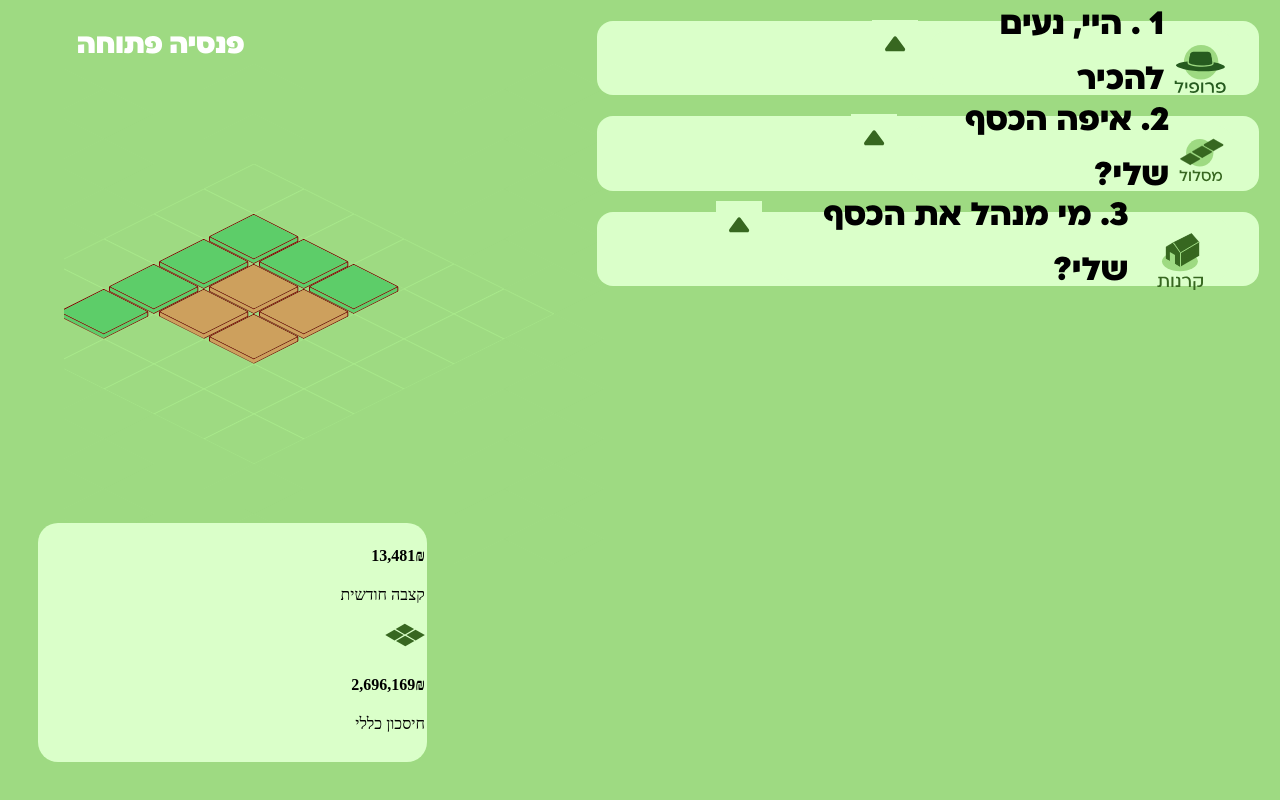
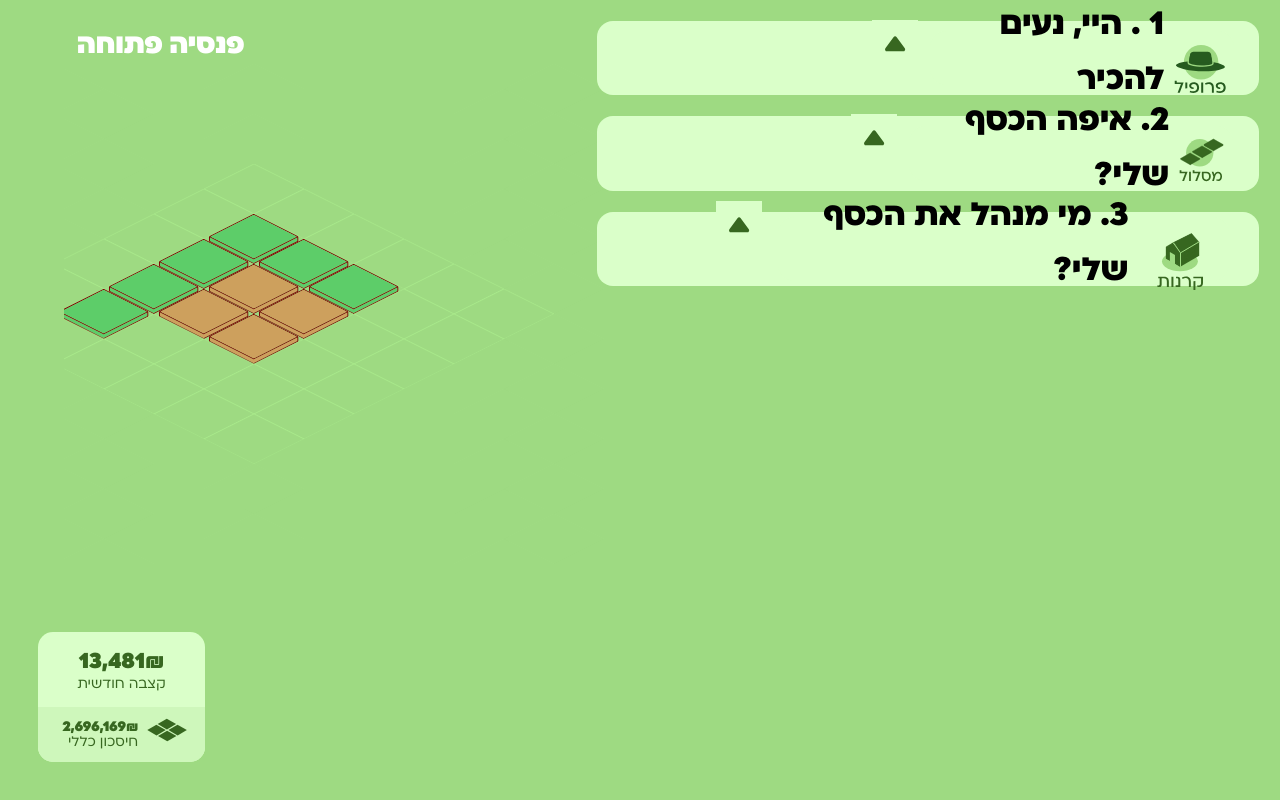
Before and after one commit to oferezr/open-pension, a Next.js app: page /simulator in a window 1280 px wide. Built offline with nearby package versions, Linux system fonts and the light colour scheme.

Commit message:
correct the changes of pred

```diff
--- a/globals.css
+++ b/globals.css
@@ -512,29 +512,52 @@ h1 a{
 /*Simulator output*/
 .pred-elements{
     background-color: var(--tertiary-color);
-    width: 30%;
-    padding: 0.2% 0.2% 1% 0.2%;
-    border-radius: 20px;
+    width: 13%;
+    /* padding: 0.2% 0.2% 1% 0.2%; */
+    border-radius: 15px;
     position: absolute;
     bottom: 0;
     left: 0;
     margin: 3%;
   }
-  .pred-elements .inner{
-    display: flex;
-    justify-content: center;
-    background-color: var(--primary-color);
-    padding: 5% 2%;
-    border-radius: 20px;
+
+  .pred-elements > div:nth-child(odd){
+    text-align: center;
+    padding-top: 7%;
+    padding-bottom: 7%;
+    }
+  .pred-elements > div:nth-child(odd) h4{
+    font-size: 25px;
   }
-  .pred-elements .inner .elm{
-    flex: 0 0 50%;
-    text-align: center;
-    color: #ffffff;
+
+  .pred-elements > div:nth-child(even){
+  background-color: var(--forth-color);
+  border-radius: 0px 0px 15px 15px;
+  display: flex;
+  justify-content: right;
+  padding-top: 5%;
+    padding-bottom: 5%;
+  }
+  .pred-elements h4, p{
+    margin: 0;
+    padding: 0;
+  }
+  .pred-elements h4{
     font-family: var(--primary-font-bold);
-    padding-top: 3%;
-  }
-  .pred-elements .inner .elm h4{
-    margin: 0;
     color: var(--secondery-color);
   }
+
+  .pred-elements p{
+    font-family: var(--primary-font);
+    color: var(--secondery-color);
+    margin-top: -8px;
+  }
+  .pred-elements > div:nth-child(even) >div:nth-child(odd){
+    flex:0 0 35%;
+    text-align: left;
+    padding-left: 5%;
+    }
+    .pred-elements > div:nth-child(even) >div:nth-child(even){
+      flex:0 0 60%;
+      text-align: right;
+      }
```
